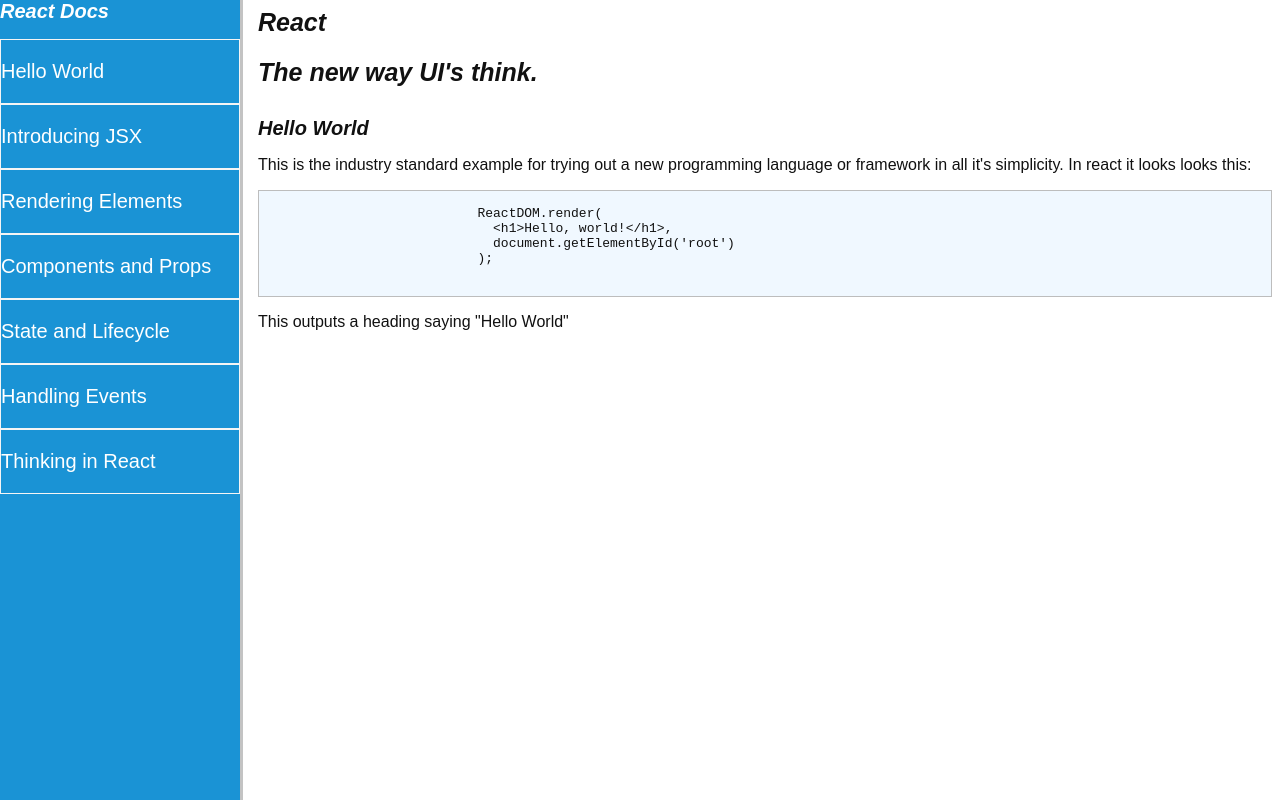
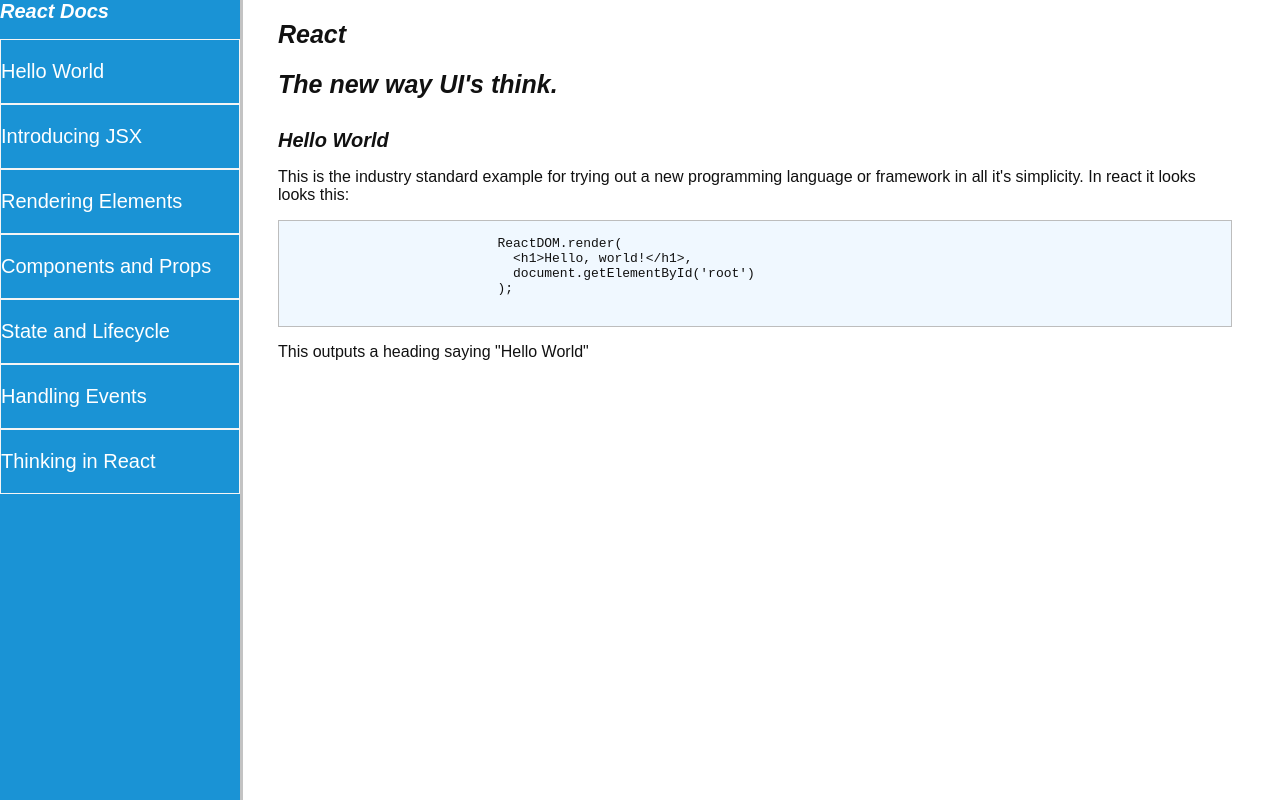
Before and after one commit to stealthman22/tech-doc-page, a plain HTML site: page index.html in a window 1280 px wide. Drawn offline with Linux system fonts and the light colour scheme.

Commit message:
Update style.css

```diff
--- a/style.css
+++ b/style.css
@@ -69,7 +69,7 @@ header {
 }
 
 #main-doc {
-    margin-left: 250px;
+    margin:20px 40px 20px 270px;
 }
 
 .header {
```
